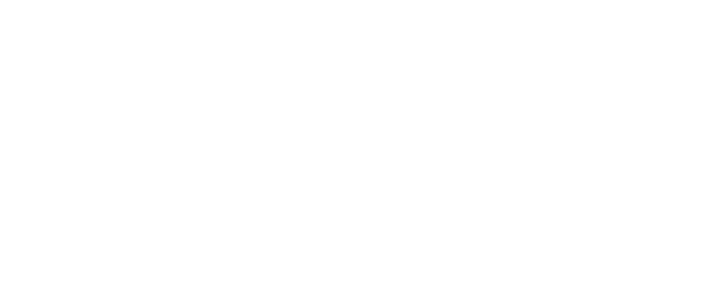
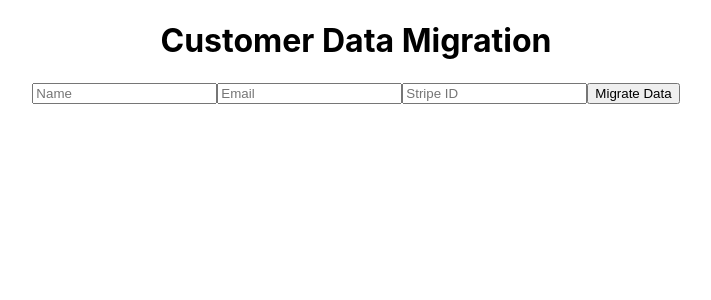
Before and after one commit to Meeshbhoombah/dripos-migration-database, a React (Create React App) app in the folder frontend/: page / in a window 1280 px wide. Shown: the top 300 px of the page, without its empty margins (284-995 px from the left). Built offline with nearby package versions, Linux system fonts and the light colour scheme.

Commit message:
Fixed Migration to be the actual component

```diff
--- a/frontend/src/App.tsx
+++ b/frontend/src/App.tsx
@@ -12,7 +12,7 @@
         <Router>
             <div className="App">
                 <Routes>
-                    <Route exact path="/" component={Migration} />
+                    <Route path="/" element={<Migration />} />
                 </Routes>
             </div>
         </Router>
```
